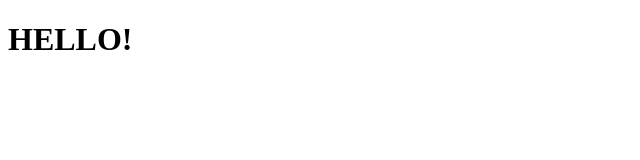
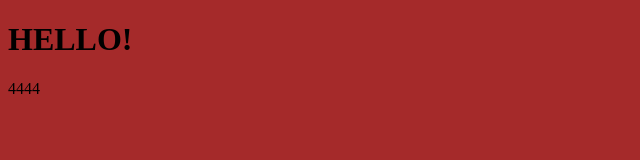
Before and after one commit to Marcinuu16/abcdef, a plain HTML site: page index.html in a window 1280 px wide. Shown: the whole page, without its empty margins (0-640 px from the left). Drawn offline with Linux system fonts and the light colour scheme.

Commit message:
Drugi commit

```diff
--- a/index.html
+++ b/index.html
@@ -4,8 +4,10 @@
     <meta charset="UTF-8">
     <meta name="viewport" content="width=device-width, initial-scale=1.0">
     <title>GIT 123</title>
+    <link rel="stylesheet" href="style.css">
 </head>
 <body>
     <h1>HELLO!</h1>
+    <p>4444</p>
 </body>
 </html>
--- /dev/null
+++ b/style.css
@@ -0,0 +1,3 @@
+body{
+    background-color: brown;
+}
```
